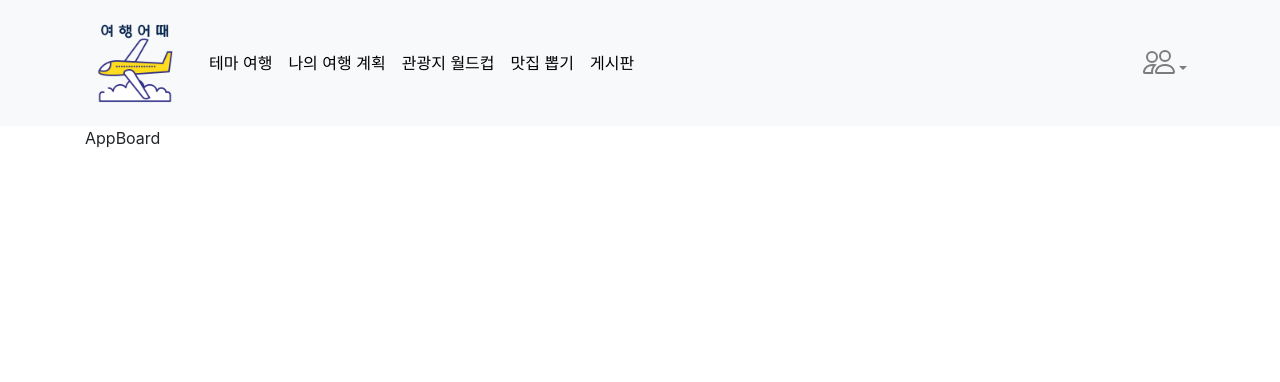
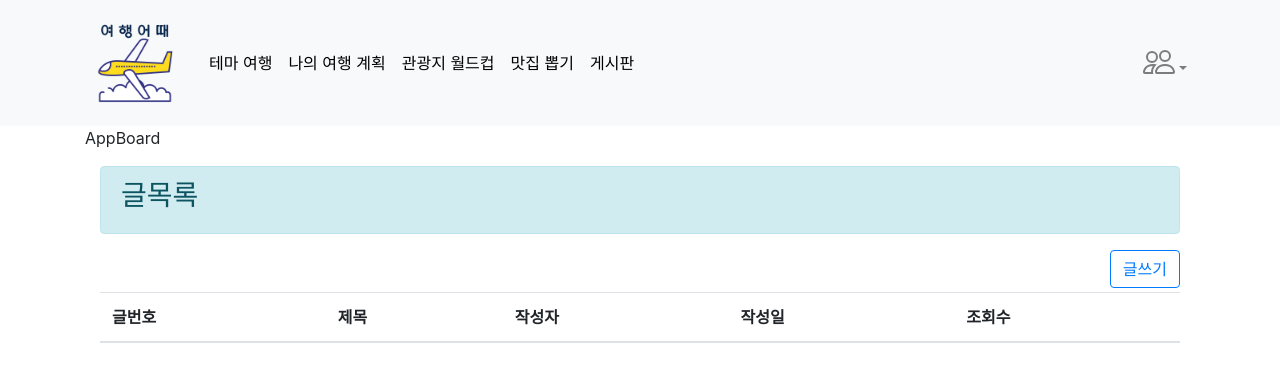
Before and after one commit to limzzum/ssafy_final_project_spring, a Vue app: page /board/list in a window 1280 px wide. Shown: the top 382 px of the page. Built offline with nearby package versions, Linux system fonts and the light colour scheme; no server answers.

Commit message:
feat : board View 추가

```diff
--- a/src/views/AppBoard.vue
+++ b/src/views/AppBoard.vue
@@ -1,5 +1,8 @@
 <template>
-  <b-container> AppBoard </b-container>
+  <b-container> AppBoard
+
+    <router-view/>
+  </b-container>
 </template>
 
 <script>
```
